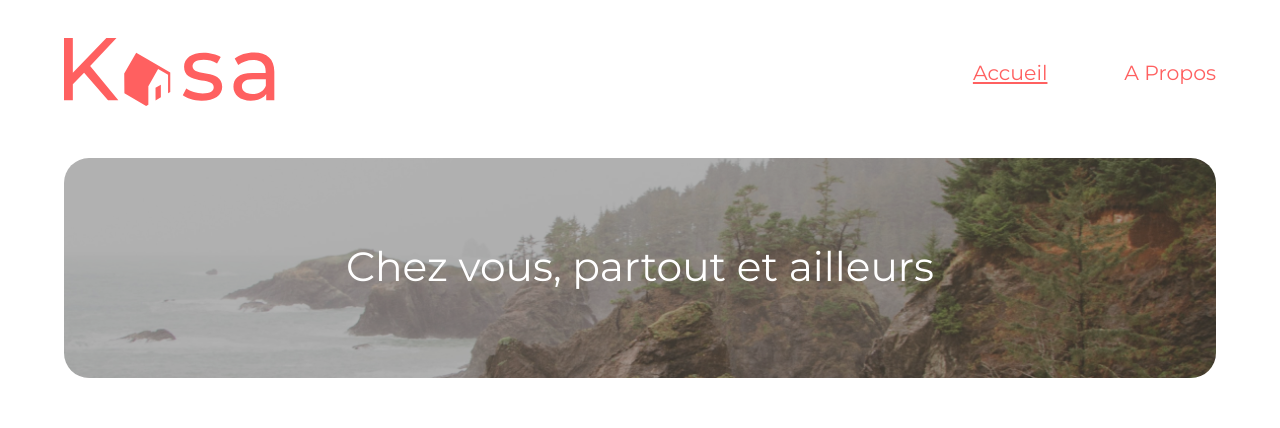
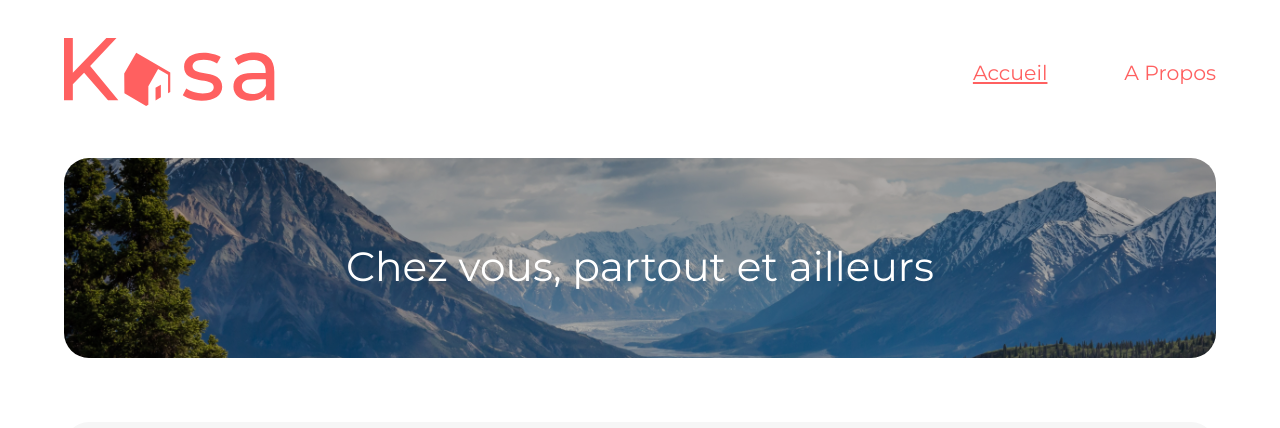
Before and after one commit to monkeycs60/kasa-cs-p11, a React (Create React App) app: page / in a window 1280 px wide. Shown: the top 428 px of the page. Built offline with nearby package versions, Linux system fonts and the light colour scheme.

Commit message:
finition about page + responsive

```diff
--- /dev/null
+++ b/src/components/AboutBanner/AboutBanner.css
@@ -0,0 +1,36 @@
+.banner {
+  padding: 7%;
+  margin: 2% 5%;
+  background-color: rgb(177, 177, 177);
+  background-image: url("../../assets/about-banner-mobile.png");
+  background-size: cover;
+  background-position: 10%;
+  height: 200px;
+  border-radius: 10px;
+  background-blend-mode: multiply;
+}
+.banner h1 {
+  color: white;
+  font-weight: 400;
+  font-size: 1.5em;
+  line-height: 1;
+}
+.banner span {
+  display: block;
+  color: #FFFFFF;
+}
+
+@media (min-width: 769px) {
+  .banner {
+    margin: 1% 5%;
+    background-image: url("../../assets/about-banner-desktop.png");
+    background-size: cover;
+    border-radius: 25px;
+    font-size: 1.7em;
+    display: flex;
+    justify-content: center;
+  }
+  .banner span {
+    display: inline;
+  }
+}
--- /dev/null
+++ b/src/components/AboutBanner/AboutBanner.jsx
@@ -0,0 +1,11 @@
+import React from "react";
+import "./AboutBanner.css";
+
+const AboutBanner = () => {
+  return (
+    <div className="banner">
+    </div>
+  );
+};
+
+export default AboutBanner;
--- /dev/null
+++ b/src/components/AboutBanner/AboutBanner.scss
@@ -0,0 +1,38 @@
+// Mobile version
+.banner {
+    padding: 7%;
+    margin: 2% 5%;
+    background-color: rgb(177, 177, 177);
+    background-image: url("../../assets/about-banner-mobile.png");
+    background-size: cover;
+    background-position: 10%;
+    height: 200px;
+    border-radius: 10px;
+    background-blend-mode: multiply;
+    h1 {
+        color: white;
+        font-weight: 400;
+        font-size: 1.5em;
+        line-height: 1;
+    }
+    span {
+        display: block;
+        color: #FFFFFF;
+    }
+}
+
+// Desktop version
+@media (min-width: 769px) {
+  .banner {
+    margin: 1% 5%;
+    background-image: url("../../assets/about-banner-desktop.png");
+    background-size: cover;
+    border-radius: 25px;
+    font-size: 1.7em;;
+    display: flex;
+    justify-content: center;
+    span {
+      display: inline;
+    }
+  }
+}
--- a/src/components/Card/Card.scss
+++ b/src/components/Card/Card.scss
@@ -4,7 +4,6 @@
   grid-template-columns: 1fr;
   margin: 5%;
   gap: 1em;
-  // background: linear-gradient(180deg, rgba(255, 255, 255, 0) 0%, rgba(0, 0, 0, 0.5) 100%);
   .card-item {
     position: relative;
     height: 255px;
@@ -35,8 +34,6 @@
             font-size: 1em;
             font-weight: 600;
             color: white;
-            // width: fit-content;
-      // opacity: 1;
     }
 }
   }
--- a/src/components/Collapse/Collapse.css
+++ b/src/components/Collapse/Collapse.css
@@ -2,14 +2,14 @@
   display: flex;
   flex-direction: column;
   background: rgb(255, 96, 96);
-  width: 75%;
+  width: 90%;
   margin: 1em;
   border-radius: 5px;
 }
 .dropdown .TitlePannel {
   display: flex;
   justify-content: space-between;
-  padding: 1em;
+  padding: 0.5em;
   border-radius: 5px;
 }
 .dropdown .TitlePannel h3 {
@@ -30,6 +30,35 @@
   color: white !important;
 }
 
-.TitlePannel:active {
-  border-radius: 5px;
+@media (min-width: 769px) {
+  .dropdown {
+    display: flex;
+    flex-direction: column;
+    background: rgb(255, 96, 96);
+    width: 75%;
+    margin: 1em;
+    border-radius: 5px;
+  }
+  .dropdown .TitlePannel {
+    display: flex;
+    justify-content: space-between;
+    padding: 1em;
+    border-radius: 5px;
+  }
+  .dropdown .TitlePannel h3 {
+    color: white;
+  }
+  .dropdown .TitlePannel img {
+    width: 20px;
+    height: 20px;
+  }
+  .dropdown p {
+    background: rgb(246, 246, 246);
+    border-bottom-left-radius: 5px;
+    border-bottom-right-radius: 5px;
+    padding: 1.5em 1em 1em 1em;
+  }
+  .chevron {
+    color: white !important;
+  }
 }
--- a/src/components/Layout/Footer/Footer.css
+++ b/src/components/Layout/Footer/Footer.css
@@ -6,6 +6,7 @@ footer {
   justify-content: center;
   background: black;
   gap: 15px;
+  margin-top: 2em;
 }
 footer #Logo-Footer-Mobile {
   display: block;
--- a/src/components/Layout/Footer/Footer.scss
+++ b/src/components/Layout/Footer/Footer.scss
@@ -7,6 +7,7 @@ footer {
     justify-content: center;
     background: black;
     gap: 15px;
+    margin-top: 2em;
     // position: fixed;
 //   bottom: 0;
 //   left: 0;
--- a/src/pages/AboutPage/AboutPage.js
+++ b/src/pages/AboutPage/AboutPage.js
@@ -1,12 +1,12 @@
 import React from 'react';
-import Banner from '../../components/Banner/Banner';
+import AboutBanner from '../../components/AboutBanner/AboutBanner';
 import Collapse from '../../components/Collapse/Collapse';
 import './AboutPage.css';
 
 const AboutPage = () => {
     return (
       <div>
-        <Banner />
+      <AboutBanner />
         <div className="MenuCollapse">
           <Collapse
             title="Fiabilité"
```
Also changed, not shown: src/components/Collapse/Collapse.scss (+34 -2 lines), src/assets/about-banner-desktop.png (added), src/assets/about-banner-mobile.png (added).
